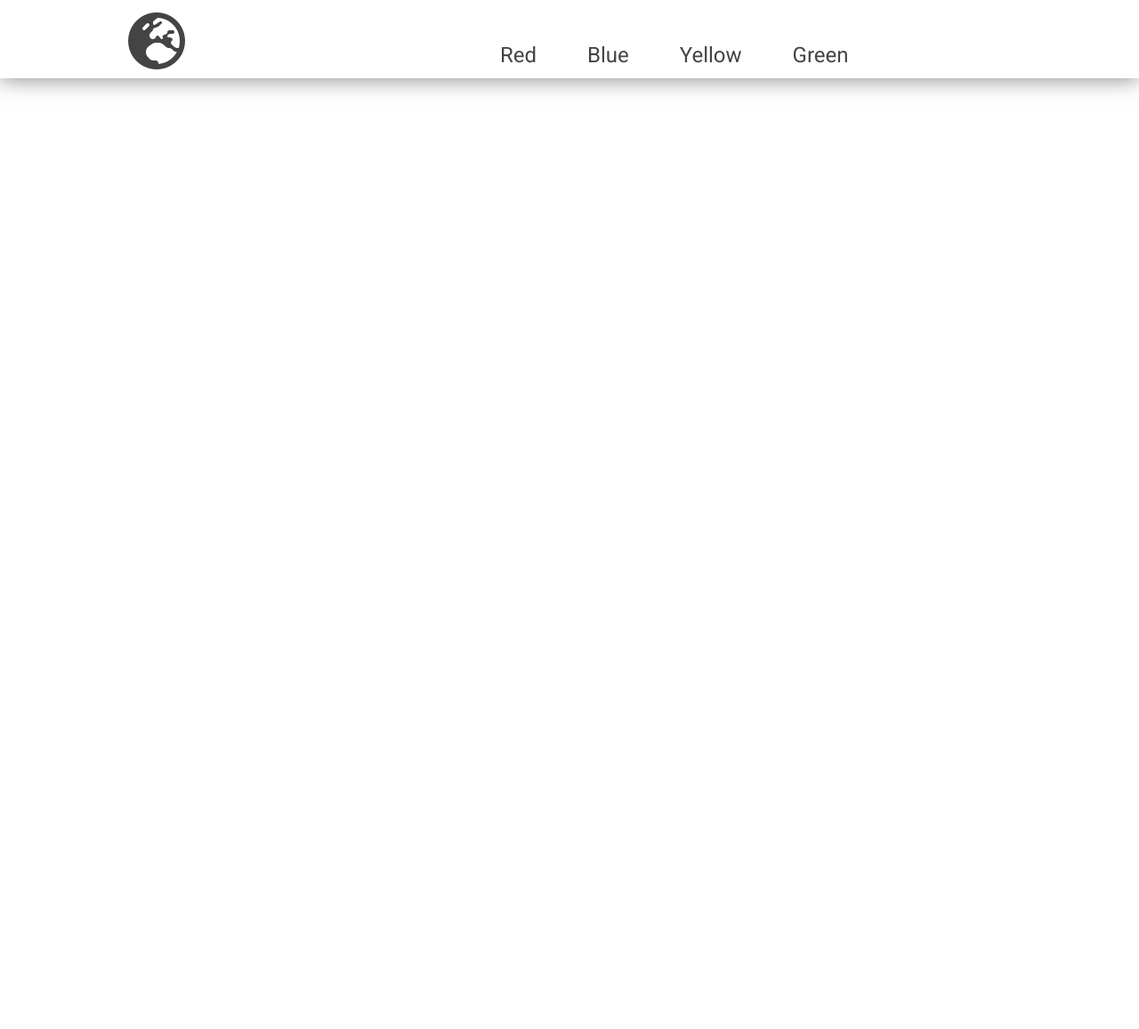
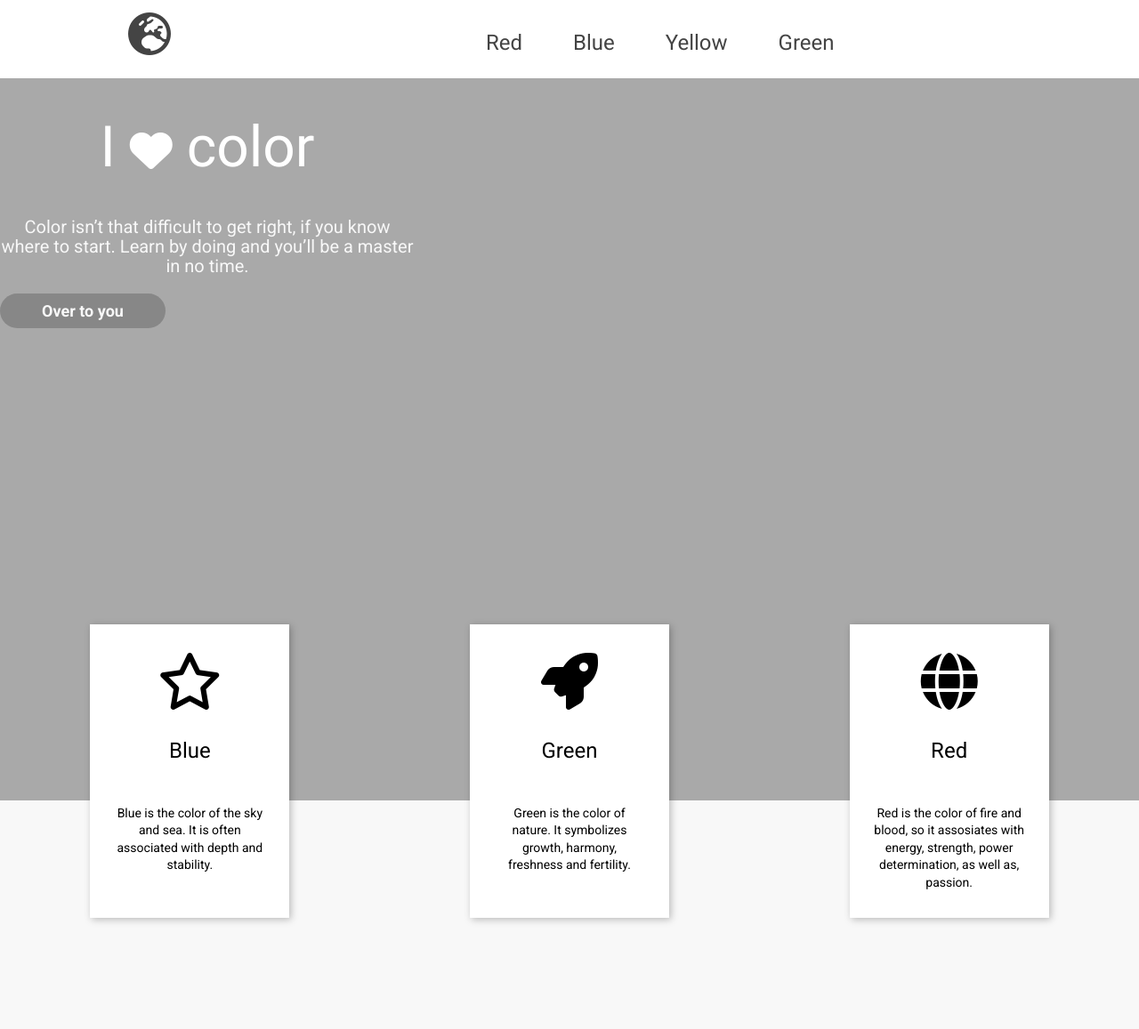
Before and after one commit to zznicole/flexbox_-BEM, a plain HTML site: page index.html in a window 1280 px wide. Shown: the whole page at 89% size. Before the commit the page ends 800 px from the top, so only its background shows below. Drawn offline with Linux system fonts and the light colour scheme.

Commit message:
done flexbox BEM

```diff
--- a/index.html
+++ b/index.html
@@ -14,7 +14,7 @@
 <body>
     <header class="header">
         <nav class="navigation">
-            <a href="#" class="homepagelink"><i class="fas fa-globe-europe"></i></a>
+            <a href="#" class="homepagelink"><i class="fas fa-globe-europe globe-icon"></i></a>
             <span class="navigation__links">
                 <span class="navigation__link--red" title="click to see more about red?"><a href="#">Red</a></span>
                 <span class="navigation__link--blue" title="click to see more about blue?"><a href="#">Blue</a></span>
@@ -23,4 +23,38 @@
             </span>
         </nav>
     </header>
+    <main>
+        <div class="hero">
+            <div class="hero__content">
+                <div class="hero__text">
+                    <h1 class="hero__text--h1">I <i class="fas fa-heart heart-icon"></i> color</h1>
+                </div>
+                    <p class="hero__text--content">Color isn’t that difficult to get right, if you know where to start.
+                        Learn by doing and you’ll be a master in no time.</p>
+                    <button class="hero__button">Over to you</button>
+            </div>
+        </div class="rectangle"></section>
+
+        <div class="flexbox__container">
+            <div class="card">
+                <i class="far fa-star card__icon"></i>
+                <h4 class="card__title">Blue</h4>
+                <p class="card__text">Blue is the color of the sky and sea. It is often associated with depth and stability.</p>
+            </div>
+            <div class="card">
+                <i class="fas fa-rocket card__icon"></i>
+                <h4 class="card__title">Green</h4>
+                <p class="card__text">Green is the color of nature. It symbolizes growth, harmony, freshness and fertility.</p>
+            </div>
+            <div class="card">
+                <i class="fas fa-globe card__icon"></i>
+                <h4 class="card__title">Red</h4>
+                <p class="card__text">Red is the color of fire and blood, so it assosiates with energy, strength, power determination, as well as, passion.</p>
+
+            </div>
+        </div>
+
+    </main>
+    <div class="footer"></div>
+
 </body>
--- a/style/index.css
+++ b/style/index.css
@@ -9,12 +9,11 @@ body {
     box-shadow: 0px 0px 24px rgba(0, 0, 0, 0.5);
 }
 
-i {
-    font-size: 4em;
+.globe-icon {
+    font-size: xxx-large;
     margin-top: 14px;
     margin-left: 144px;
     margin-right: 350px;
-
 }
 
 a:hover {
@@ -70,3 +69,138 @@ a {
     text-align: center;
     color: #444444;
 }
+
+main {
+    width: 100%;
+    height: 812px;
+    background-color: darkgrey;
+}
+
+.hero {
+    display: block;
+    width: 466px;
+    height: 244px;
+    display: flex;
+    align-items: center;
+    justify-content: center;
+}
+
+.hero__content {
+    width: 466px;
+    height: 244px;
+    margin-left: auto;
+    margin-right: auto;
+
+}
+
+.heart-icon {
+    font-size: xxx-large;
+}
+
+.hero__text--h1 {
+    font-family: Roboto;
+    font-style: normal;
+    font-weight: normal;
+    font-size: 64px;
+    line-height: 1.1;
+    text-align: center;
+    color: #FFFFFF;
+
+}
+
+.hero__text--heart {
+
+    font-size: 2em;
+    color: #FFFFFF;
+    margin: 0px;
+
+}
+
+.hero__text--content {
+    font-family: Roboto;
+    font-style: normal;
+    font-weight: 500;
+    font-size: 20px;
+    line-height: 1.1;
+    text-align: center;
+    color: #F8F8F8;
+}
+
+.hero__button {
+    font-family: Roboto;
+    font-style: normal;
+    font-weight: bold;
+    font-size: 18px;
+    line-height: 1.2;
+    text-align: center;
+    color: #F8F8F8;
+    background-color: #878787;
+    border-radius: 20px;
+    width: 186px;
+    height: 39px;
+    border: 0px;
+}
+
+.hero__button:hover {
+    color: #F8F8F8;
+    text-decoration: none;
+}
+
+.flexbox__container {
+    width: 100%;
+    height: 700px;
+    display: flex;
+    flex-direction: row;
+    align-items: flex-end;
+    justify-content: space-around;
+
+}
+
+
+
+.card {
+    width: 224px;
+    height: 278px;
+    background-color: #ffffff;
+    box-shadow: 2px 2px 8px rgba(0,0,0,0.25);
+    display: flex;
+    flex-direction: column;
+    align-items: center;
+    padding-top: 32px;
+    padding-bottom: 20px;
+
+}
+
+.card__icon {
+    font-size: 4em;
+}
+
+.card__title {
+    font-family: Roboto;
+    font-style: normal;
+    font-weight: 500;
+    font-size: 24px;
+    line-height: 1.2;
+    text-align: center;
+    color: #000000
+}
+
+.card__text {
+    width: 170px;
+    height: 74px;
+    font-family: Roboto;
+    font-style: normal;
+    font-weight: normal;
+    font-size: 14px;
+    line-height: 1.4;
+    text-align: center;
+    color: #000000
+
+}
+
+.footer {
+    width: 100%;
+    height: 257px;
+    background: #F8F8F8;
+
+}
```
Also changed, not shown: image/download.jpeg (added).
